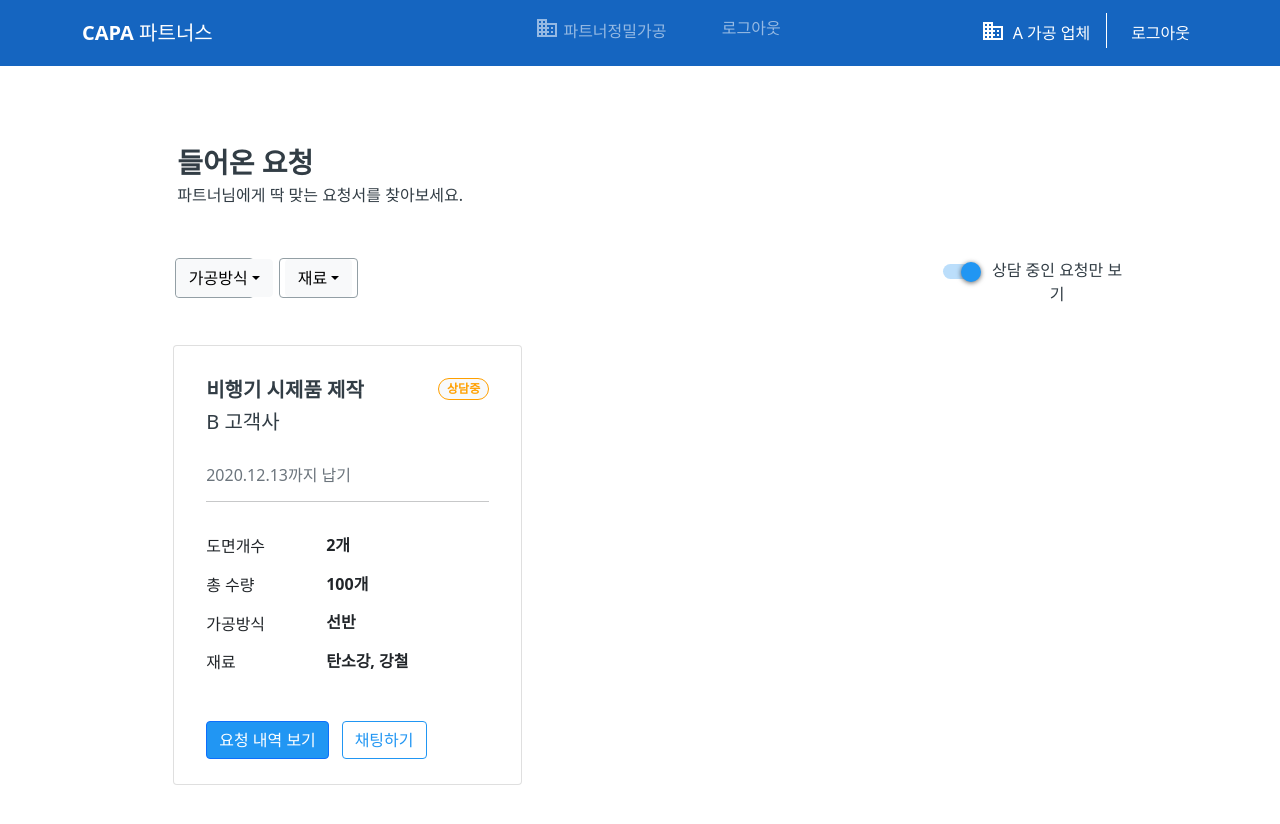
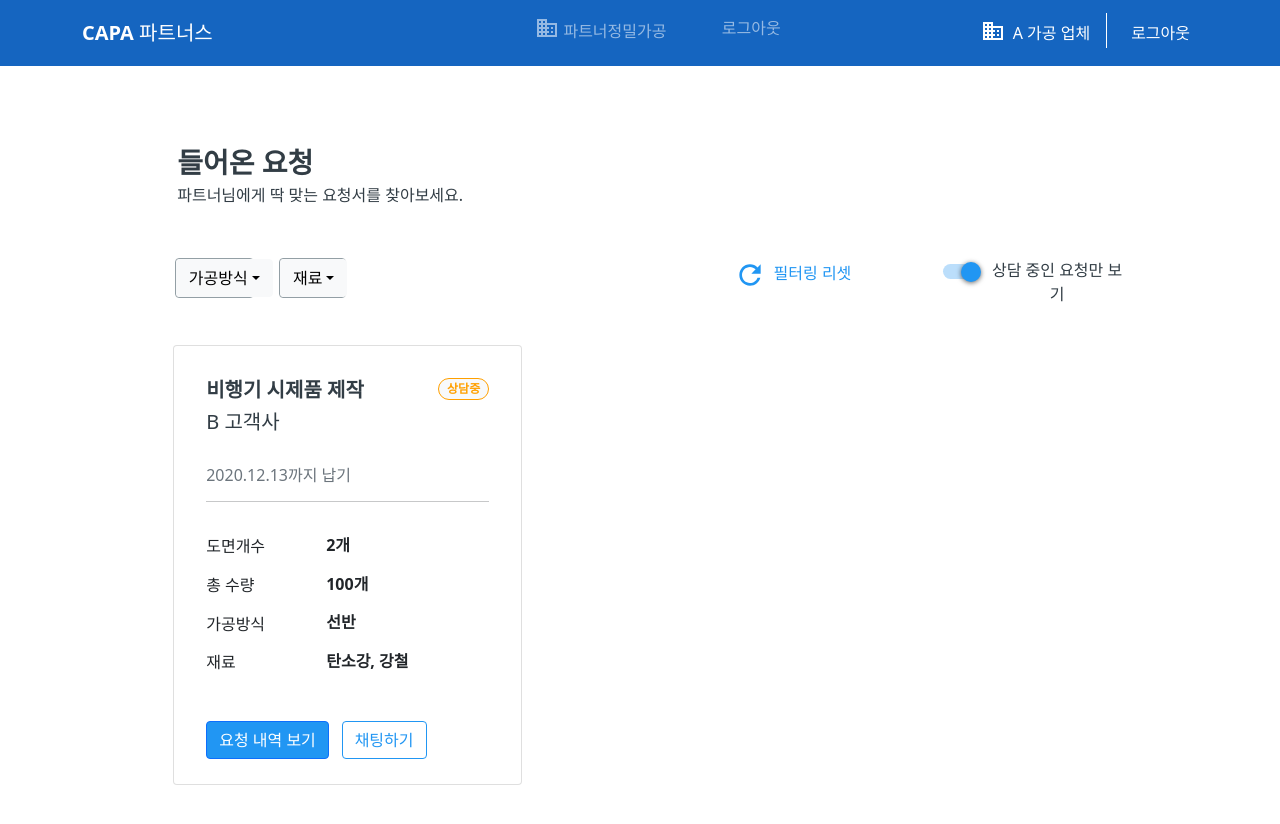
Before and after one commit to Bobstyle23/Capapartners-project, a React (Create React App) app: page / in a window 1280 px wide. Both pictures are taken after a click on the element 960 px from the left and 271 px from the top of the page. Shown: the top 824 px of the page. Built offline with nearby package versions, Linux system fonts and the light colour scheme.

Commit message:
Refactor reset function

```diff
--- a/src/components/List.tsx
+++ b/src/components/List.tsx
@@ -38,13 +38,9 @@ const List = () => {
     setCheckMaterial(change);
     console.log(change);
   };
-  const resetHandler = (
-    change: boolean | ((prevState: boolean) => boolean)
-  ) => {
-    setReset(change);
-    setCheckMaterial(change);
-    setCheckMethod(change);
-    console.log(change);
+  const resetHandler = () => {
+    window.location.reload();
+    setReset(reset);
   };
 
   const items = datas.requests;
@@ -87,11 +83,6 @@ const List = () => {
       console.log(materialS);
       return materialS;
     }
-  };
-
-  const handleReset = () => {
-    setCheckMethod(checkMethod);
-    setCheckMaterial(checkMaterial);
   };
 
   const checkForLength = () => {
@@ -273,10 +264,10 @@ const List = () => {
               </DropdownButton>
             </Col>
             <Col className="col-refresh" lg={4}>
-              {(checkMaterial || checkMethod) && (
+              {(checkMaterial || checkMethod || check) && (
                 <>
                   <button
-                    onClick={() => resetHandler(reset)}
+                    onClick={resetHandler}
                     style={{ border: "none", background: "none" }}
                   >
                     <RefreshIcon
--- a/src/components/styles/list-styles.css
+++ b/src/components/styles/list-styles.css
@@ -82,8 +82,6 @@
 }
 
 .col3 {
-  display: flex;
-  justify-content: flex-end;
   margin-right: -2.8rem;
 }
 .dropdown1 {
@@ -111,7 +109,6 @@
 .toggleText {
   color: #323d45;
   margin-left: 0.5rem;
-  /* margin-right: 2rem; */
   padding-right: 1.55rem;
 }
 
@@ -119,7 +116,7 @@
   margin-top: 0.2rem;
 }
 
-@media only screen and (min-width: 375px) {
+@media (min-width: 375px) {
   .toggleBtn {
     display: flex;
     justify-content: flex-start;
@@ -131,11 +128,14 @@
   }
 
   .dropdown2 {
-    width: 23.1%;
+    width: 12.1%;
+  }
+  .col-refresh {
+    margin-left: -13.1rem;
   }
 }
 
-@media only screen and (max-width: 578px) {
+@media (max-width: 600px) {
   .dropdown1 {
     margin-right: 4.5rem;
     width: 80%;
@@ -157,10 +157,3 @@
     margin-top: 1rem;
   }
 }
-
-@media (max-width: 578px) {
-  .toggle {
-    padding: 0;
-    margin: 0;
-  }
-}
```
